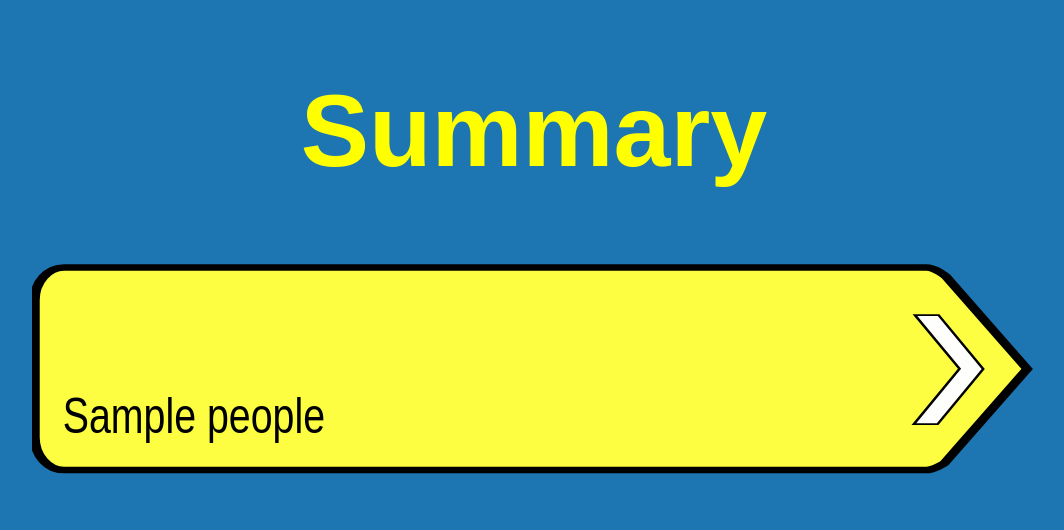
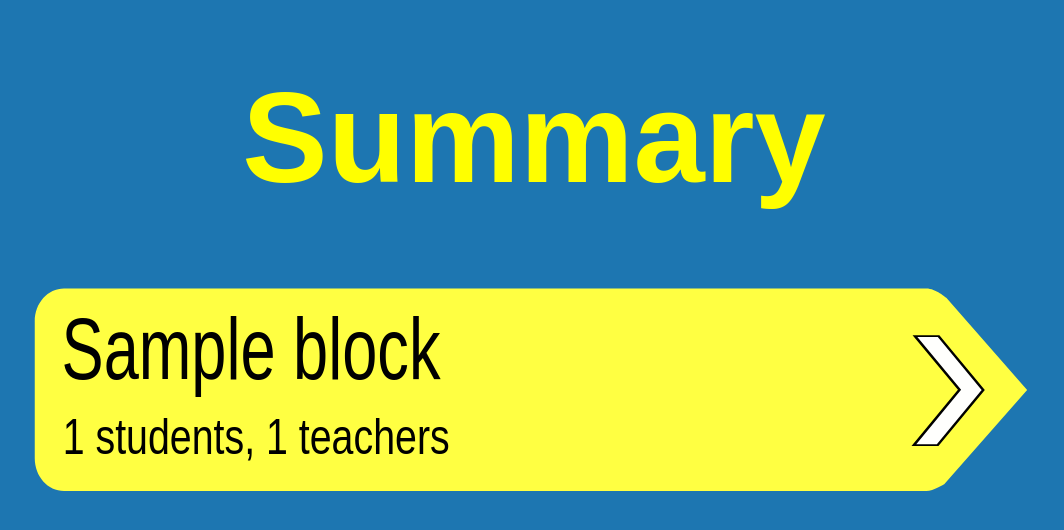
Before and after one commit to code4ny/NYSecure, a Flask app: template app/templates/summary_block.html in a window 1280 px wide. Shown: the top 530 px of the page, without its empty margins (106-1170 px from the left). Run offline with Flask 2, Linux system fonts and the light colour scheme; the template is opened without the code that fills it: most values are stand-ins (such as "Sample title", 1, 10 or a date in 2020).

Commit message:
Removing useless, extra styles

```diff
--- a/app/static/styles.css
+++ b/app/static/styles.css
@@ -1,32 +1,23 @@
-:root {
-  --bg-blue: rgb(29, 118, 177);
+body {
+  background-color: rgb(29, 118, 177);
+  text-align: center;
 }
 h1 {
   color: yellow;
   font-family: sans-serif;
-  /* font-size: 250%; */
-  font-size: 12vw;
+  font-size: 10vw;
   border: red;
   margin: 8vh 6vw;
-  text-align: center;
 }
 
-body {
-  background-color: var(--bg-blue);
-  text-align: center;
-  align-content: center;
-}
 form {
-  text-align: center;
   display: flex;
   flex-direction: column;
-
-  /* margin: 10%; */
-  margin: 10vh 15vw;
+  margin: 5vh 10vw;
 }
 select {
   flex-grow: 1;
-  margin-left: 10vw;
+  margin-left: 5vw;
   border-radius: 10px;
   padding: 10px;
 }
@@ -34,7 +25,6 @@ input {
   required: true;
   margin: 4% 0%;
   padding: 2%;
-  /* width%: 80%; */
 }
 input[type="text"] {
   border-radius: 2px;
@@ -42,16 +32,13 @@ input[type="text"] {
 }
 input[type="submit"] {
   border-radius: 10px;
-  text-align: center;
-  font-size: large;
+  font-size: 1em;
   color: royalblue;
-  /* background-color: var(--bg-blue);  */
-  /* border:  2px solid yellow; */
   font-family: sans-serif;
   box-sizing: border-box;
   width: 20vw;
-  cursor: pointer;
 }
 input[type="submit"]:hover {
+  cursor: pointer;
   color: white;
 }
--- a/app/templates/summary_block.html
+++ b/app/templates/summary_block.html
@@ -6,21 +6,11 @@
     <meta name="viewport" content="width=device-width, initial-scale=1.0" />
     <title>NYSecure</title>
     <link rel="stylesheet" href="../static/styles.css" />
-    <style>
-      h1 {
-        font-size: 8vw;
-        text-align: center;
-      }
-      .banner {
-        fill: #295ef0;
-      }
-    </style>
-    <script></script>
   </head>
   <body>
     <h1>Summary</h1>
-    {% for data in datas %}
-    <div style="text-align: center; padding: 10px 5px;">
+    {% for num_student, num_teacher, block in datas %}
+    <div style="text-align: center; padding: 10px 5px">
       <svg
         width="80%"
         height="10%"
@@ -29,14 +19,14 @@
         class=""
         onclick=""
       >
-        <a href="{{ data.block }}">
+        <a href="/summary?block={{ block }}">
           <g transform="matrix(1 0 0 .66031 0 .10206)">
             <path
               d="m77.559 26.913h-74.779c-1.4083 0-2.542-1.9182-2.542-4.301v-18.01c0-2.3827 1.1337-4.301 2.542-4.301h74.779c0.81245 0 1.7343 1.2302 1.7343 1.2302l7.0088 12.1-7.1921 12.4s-0.92886 0.88176-1.5509 0.88176z"
               fill="#ffff42"
-              opacity=".992"
+              opacity="1.0"
               stroke="#000"
-              stroke-width=".86285"
+              stroke-width="0"
             />
             <path
               d="m78.623 6.5543 3.8729 7.0776-3.9567 7.2528-2.0641 0.0013 3.9658-7.291-3.8718-7.0456z"
@@ -52,26 +42,26 @@
             x="3"
             y="7"
             style="
-              font-family: Arial;
+              font-family: sans-serif;
               font-size: 0.4em;
               line-height: 1;
               stroke-width: 0.3;
             "
           >
-            {{ data.block }}
+            {{ block }}
           </text>
           <text
             transform="scale(.88846 1.1255)"
             x="3"
             y="13"
             style="
-              font-family: Arial;
+              font-family: sans-serif;
               font-size: 0.24em;
               line-height: 1;
               stroke-width: 0.2;
             "
           >
-            {{ data.people }}
+            {{ num_student }} students, {{ num_teacher }} teachers
           </text>
         </a>
       </svg>
```
Also changed, not shown: app/templates/location_reporting.html (+4 -33 lines).
